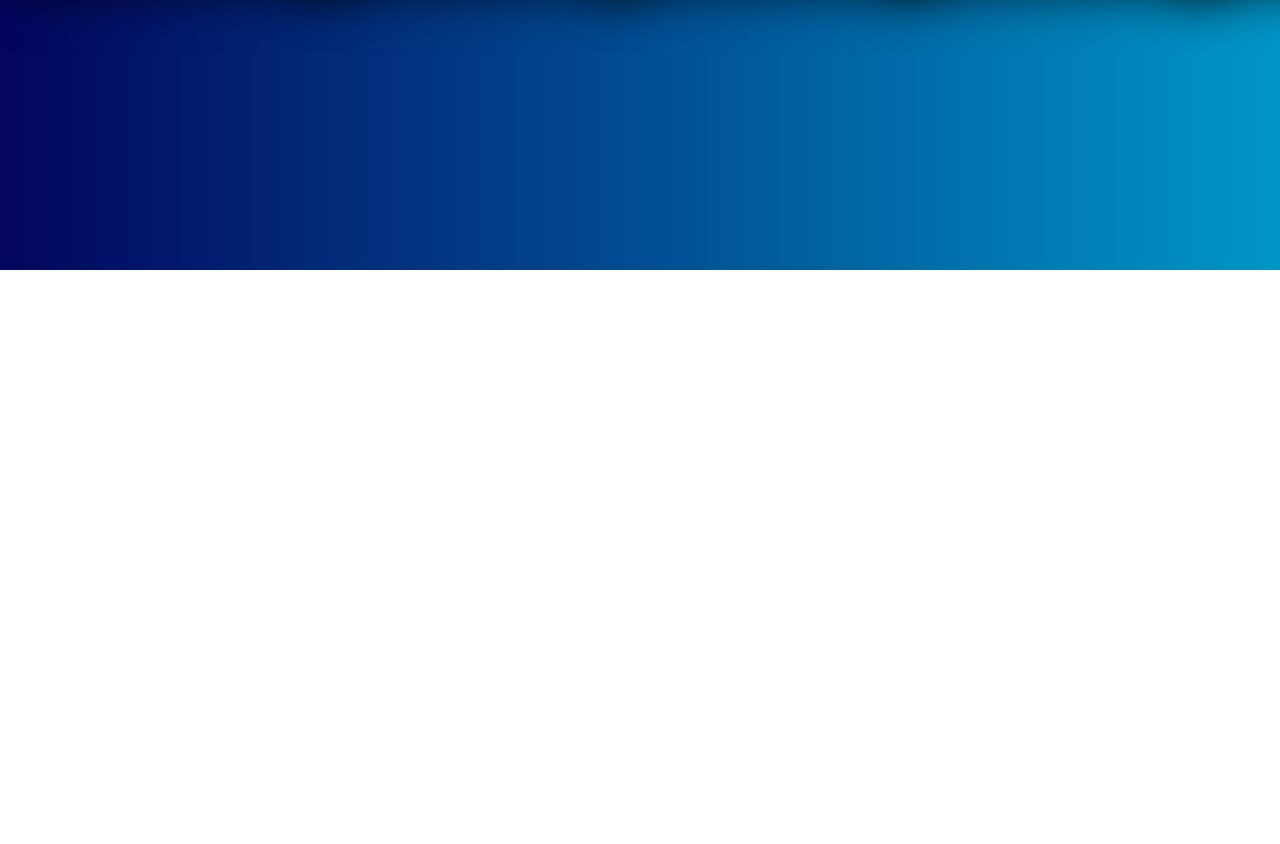
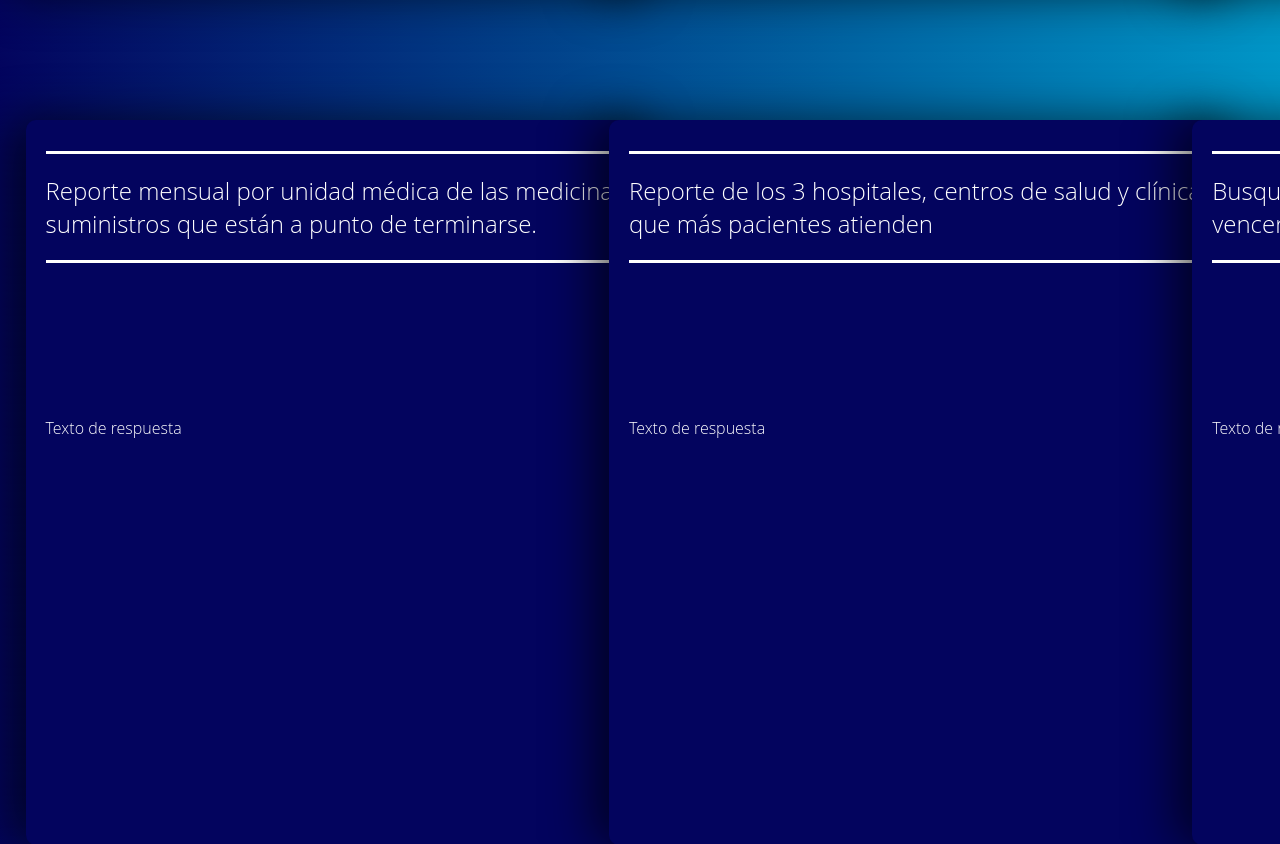
Before and after one commit to Jskenpo/MediCom, a website: page src/INFORMACION/informacion.html in a window 1280 px wide. Shown: the part 820-1664 px from the top of the page. Before the commit the page ends 1090 px from the top, so only its background shows below. Drawn offline with Linux system fonts and the light colour scheme.

Commit message:
Finalizado frontend

```diff
--- a/src/INFORMACION/informacion.css
+++ b/src/INFORMACION/informacion.css
@@ -11,6 +11,15 @@ body {
     left: 2%;
     display: flex;
   }
+  .container_2 {
+    position: absolute;
+    margin-top: 850px;
+    height: 1000px;
+    width: 1800px;
+    top: 90px;
+    left: 2%;
+    display: flex;
+  }
 
   h1{
     color: white;
@@ -18,6 +27,12 @@ body {
     font-weight: bold;
   }
 
+  p {
+    color: white;
+    font-size: 16px;
+    font-weight: 300;
+    line-height: 1.5;
+  }
   .card {
     display: flex;
     height: 725px;
@@ -52,6 +67,24 @@ body {
     position: absolute;
     left: 20px;
     top: 15px;
+    border-top: 3px solid white;
+    border-bottom: 3px solid white;
+    padding: 20px 0;
+  }
+
+  .Respuesta{
+    color: white;
+    font-weight: 300;
+    position: absolute;
+    left: 20px;
+    top: 280px;
+  }
+  .Separador{
+    color: white;
+    font-weight: 300;
+    position: absolute;
+    left: 20px;
+    top: 400px;
   }
 
   .card:hover .filledbar {
--- a/src/INFORMACION/informacion.html
+++ b/src/INFORMACION/informacion.html
@@ -11,21 +11,30 @@
     <div class="container">
       <div class="card">
         <h1 class="title">El top 10 las enfermedades más mortales.</h1>
+      <div class="Separador"></div>
+        <p class="Respuesta">Texto de respuesta</p>
       </div>
       <div class="card">
         <h1 class="title">Top 10 de los médicos que más pacientes han atendido</h1>
+        <p class="Respuesta">Texto de respuesta</p>
       </div>
       <div class="card">
-        <h1 class="title">El top 5 de los pacientes con más asistencias a alguna unidad de salud y que debe de incluir su información general (peso, altura, índice de masa corporal, Etc.)</h1>
+        <h1 class="title">El top 5 de los pacientes con más asistencias a alguna unidad de salud</h1>
+        <p class="Respuesta">Texto de respuesta</p>
       </div>
+    </div>
+    <div class="container_2">
       <div class="card">
         <h1 class="title">Reporte mensual por unidad médica de las medicinas o suministros que están a punto de terminarse.</h1>
+        <p class="Respuesta">Texto de respuesta</p>
       </div>
       <div class="card">
         <h1 class="title">Reporte de los 3 hospitales, centros de salud y clínicas que más pacientes atienden</h1>
+        <p class="Respuesta">Texto de respuesta</p>
       </div>
       <div class="card">
-        <h1 class="title">Card 6</h1>
+        <h1 class="title">Busqueda mensula de medicamentos que estan por vencer y/o terminarse</h1>
+        <p class="Respuesta">Texto de respuesta</p>
       </div>
     </div>
     </body>
```
